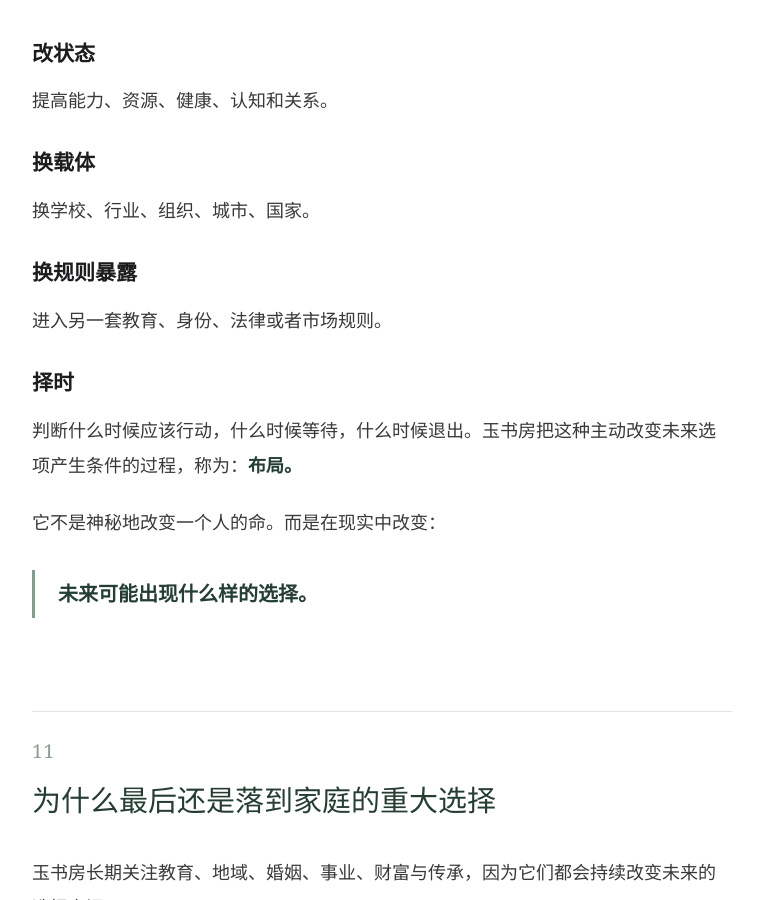
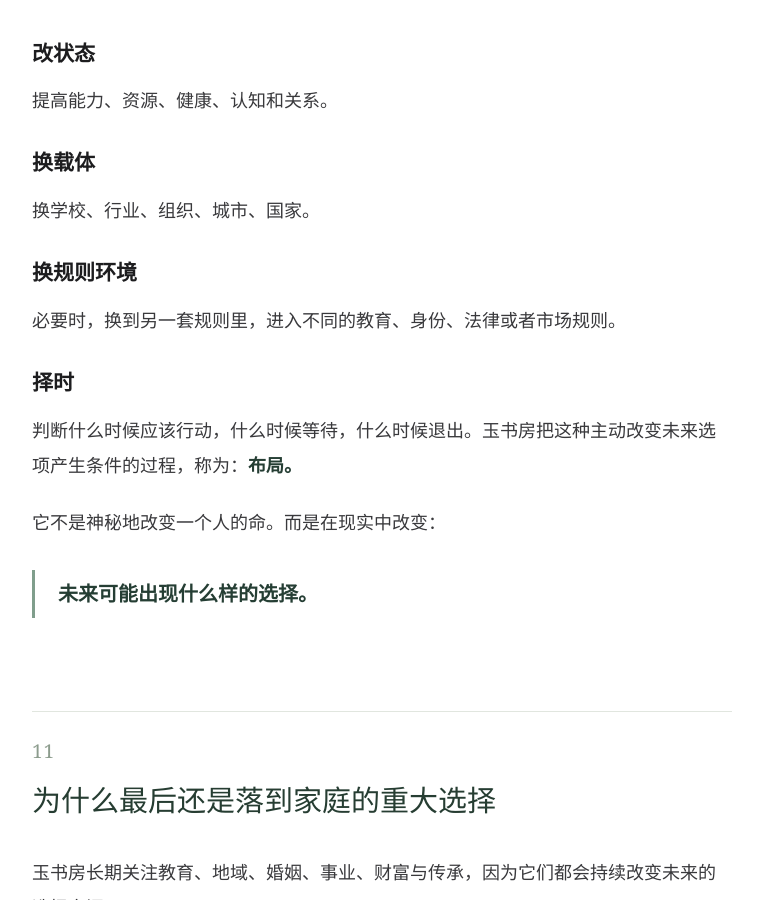
Before and after one commit to CharlieThomasMunger/yushufang, a Jekyll site: the page built from _posts/2026-10-02-where-yushufang-comes-from.html, in a window 1280 px wide and 900 px high, scrolled down 14190 px. Shown: the whole window, without its empty margins (258-1021 px from the left). Built offline with Jekyll 4.4.1, drawn with Linux system fonts in a browser that asks for light colours.

Commit message:
Use approved rule-environment wording in origins essay

```diff
--- a/_posts/2026-10-02-where-yushufang-comes-from.html
+++ b/_posts/2026-10-02-where-yushufang-comes-from.html
@@ -121,8 +121,8 @@ extra_css: "/assets/origins.css"
 <p>提高能力、资源、健康、认知和关系。</p>
 <h3>换载体</h3>
 <p>换学校、行业、组织、城市、国家。</p>
-<h3>换规则暴露</h3>
-<p>进入另一套教育、身份、法律或者市场规则。</p>
+<h3>换规则环境</h3>
+<p>必要时，换到另一套规则里，进入不同的教育、身份、法律或者市场规则。</p>
 <h3>择时</h3>
 <p>判断什么时候应该行动，什么时候等待，什么时候退出。玉书房把这种主动改变未来选项产生条件的过程，称为：<strong>布局。</strong></p>
 <p>它不是神秘地改变一个人的命。而是在现实中改变：</p>
```
